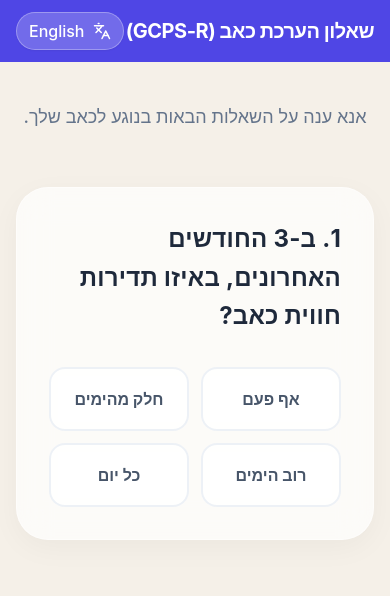
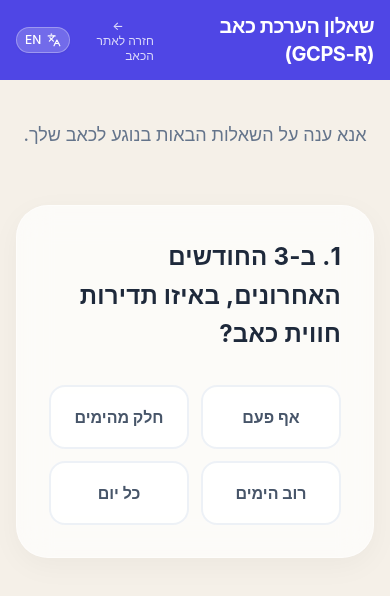
Before and after one commit to jshames-doc/GCPS-Pain-Scale, a React (Vite) app in the folder app/: page / in a window 390 px wide. Shown: the top 596 px of the page. Built offline with nearby package versions, Linux system fonts and the light colour scheme.

Commit message:
feat: add back link to pain.docrehab.org and make language button smaller on mobile

```diff
--- a/app/src/App.jsx
+++ b/app/src/App.jsx
@@ -160,13 +160,34 @@ ${t.results.grade}: ${t.results.gradeNames[score.grade]}`;
       {/* Header */}
       <header className="sticky top-0 z-50 bg-indigo-600 px-4 py-3 flex justify-between items-center">
         <h1 className="text-xl font-bold text-white tracking-tight">{t.title}</h1>
-        <button
-          onClick={() => setLang(lang === 'en' ? 'he' : 'en')}
-          className="flex items-center gap-2 px-3 py-1.5 rounded-full bg-white/20 border border-white/30 text-white hover:bg-white/30 transition-colors font-medium shadow-sm"
-        >
-          <Languages size={18} />
-          <span>{t.language}</span>
-        </button>
+        <div className="flex items-center gap-3">
+          <a
+            href="https://pain.docrehab.org"
+            target="_blank"
+            rel="noopener noreferrer"
+            className={cn(
+              "text-xs sm:text-sm font-medium text-white/80 hover:text-white transition-colors",
+              isRtl ? "flex flex-col items-center leading-tight" : ""
+            )}
+          >
+            {isRtl ? (
+              <>
+                <span>←</span>
+                <span>חזרה לאתר הכאב</span>
+              </>
+            ) : (
+              <>← Back to Pain website</>
+            )}
+          </a>
+          <button
+            onClick={() => setLang(lang === 'en' ? 'he' : 'en')}
+            className="flex items-center gap-1.5 px-2 py-1 sm:px-3 sm:py-1.5 rounded-full bg-white/20 border border-white/30 text-white hover:bg-white/30 transition-colors font-medium shadow-sm text-xs sm:text-sm"
+          >
+            <Languages size={14} />
+            <span className="hidden sm:inline">{t.language}</span>
+            <span className="sm:hidden">{isRtl ? "EN" : "HE"}</span>
+          </button>
+        </div>
       </header>
 
       <main className="max-w-2xl mx-auto px-4 py-10 space-y-14">
```
